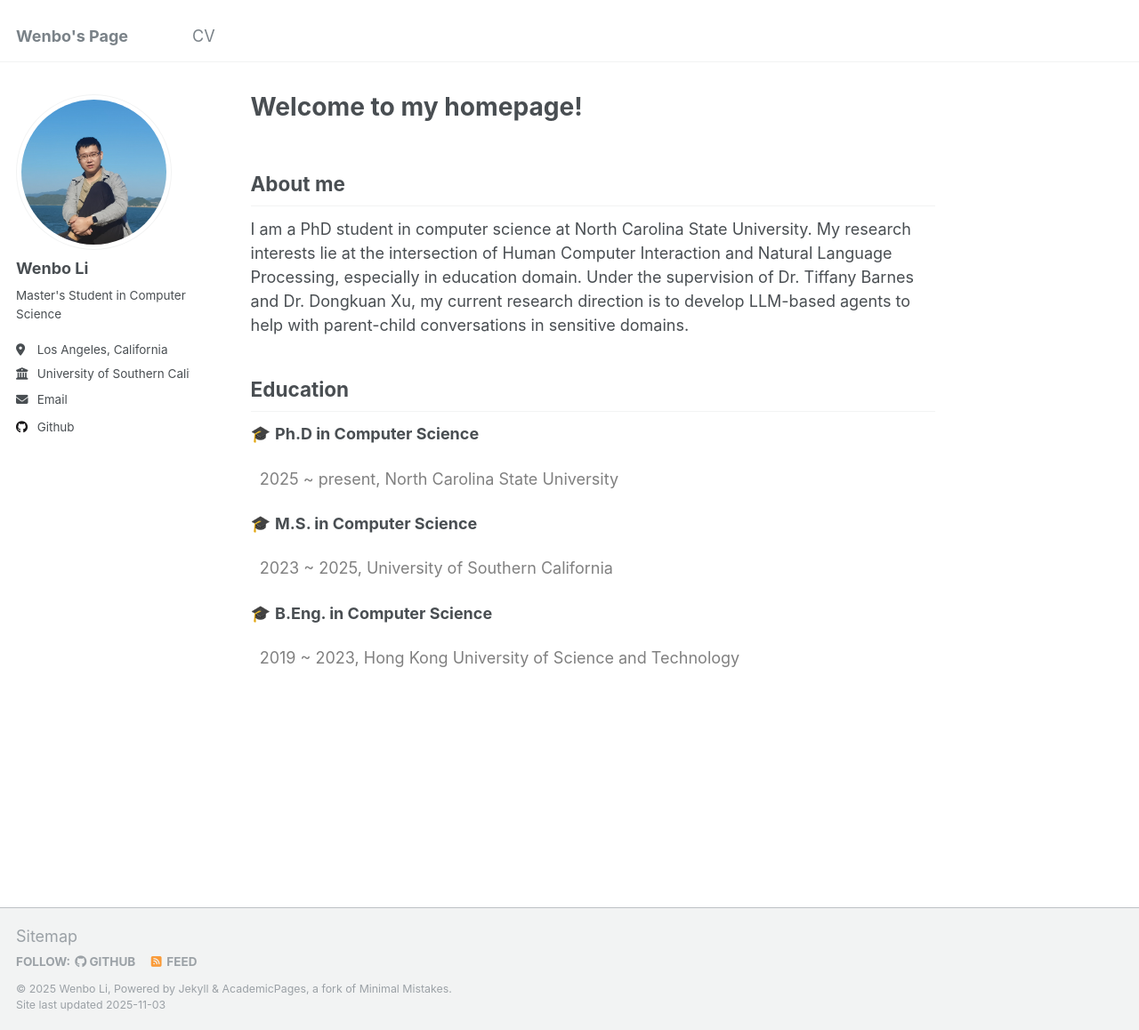
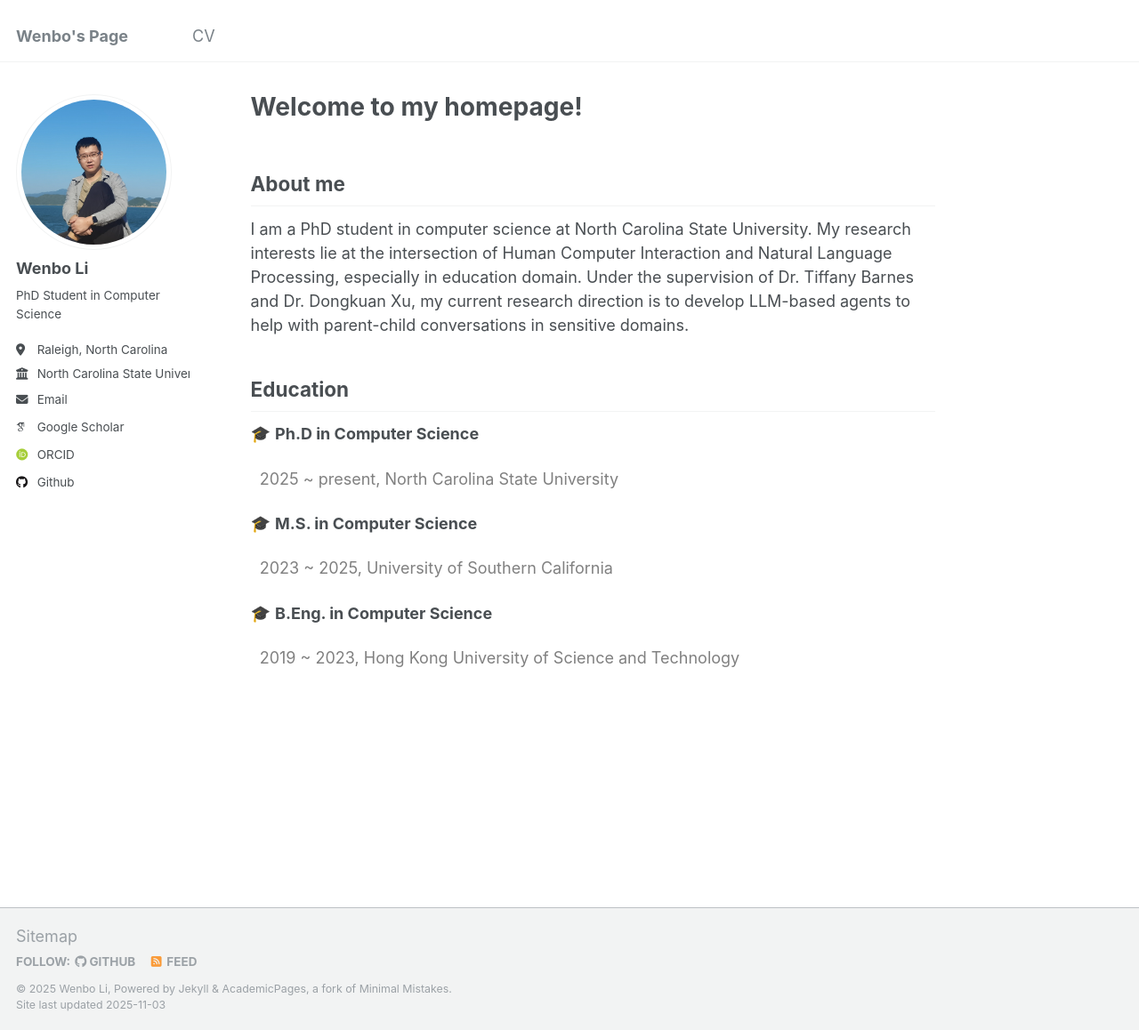
Before and after one commit to wlicb/me, a Jekyll site: the page built from _pages/about.md, in a window 1280 px wide and 1158 px high. Shown: the whole window at 89% size. Built offline with Jekyll 4.4.1, drawn with Linux system fonts in a browser that asks for light colours; some web fonts are replaced.

Commit message:
Update personal information in _config.yml

```diff
--- a/_config.yml
+++ b/_config.yml
@@ -24,17 +24,17 @@ author:
   avatar           : "profile.png"
   name             : "Wenbo Li"
   pronouns         : # example: "she/her"
-  bio              : "Master's Student in Computer Science"
-  location         : "Los Angeles, California"
-  employer         : "University of Southern California"
+  bio              : "PhD Student in Computer Science"
+  location         : "Raleigh, North Carolina"
+  employer         : "North Carolina State University"
   uri              : # URL
-  email            : "wli28181@usc.edu"
+  email            : "wli55@ncsu.edu"
 
   # Academic websites
   arxiv            : # URL - Update with the correct link to your profile
-  googlescholar    : # URL
+  googlescholar    : https://scholar.google.com/citations?user=xI3mVjUAAAAJ&hl=en
   impactstory      : # URL
-  orcid            : # URL
+  orcid            : https://orcid.org/0009-0005-4476-0188
   semantic         : # URL
   pubmed           : # URL
   researchgate     : # URL
```
